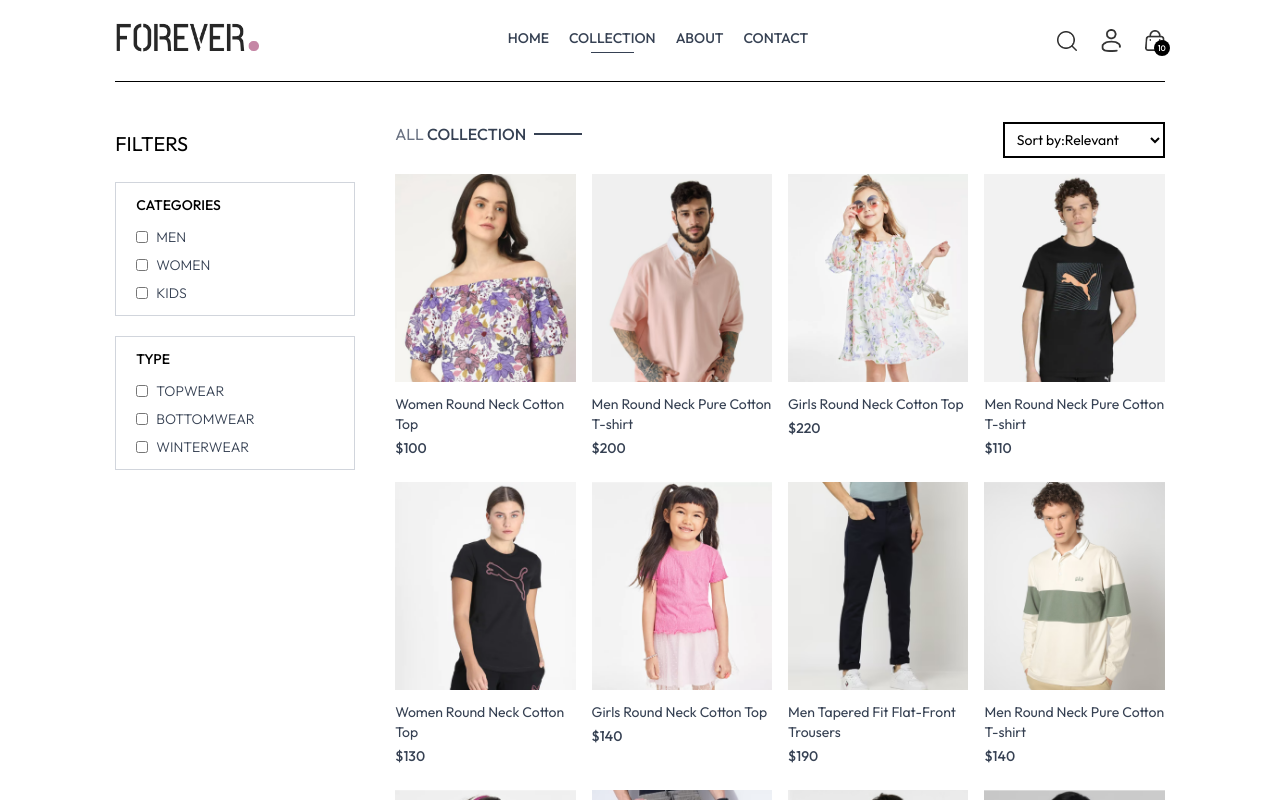
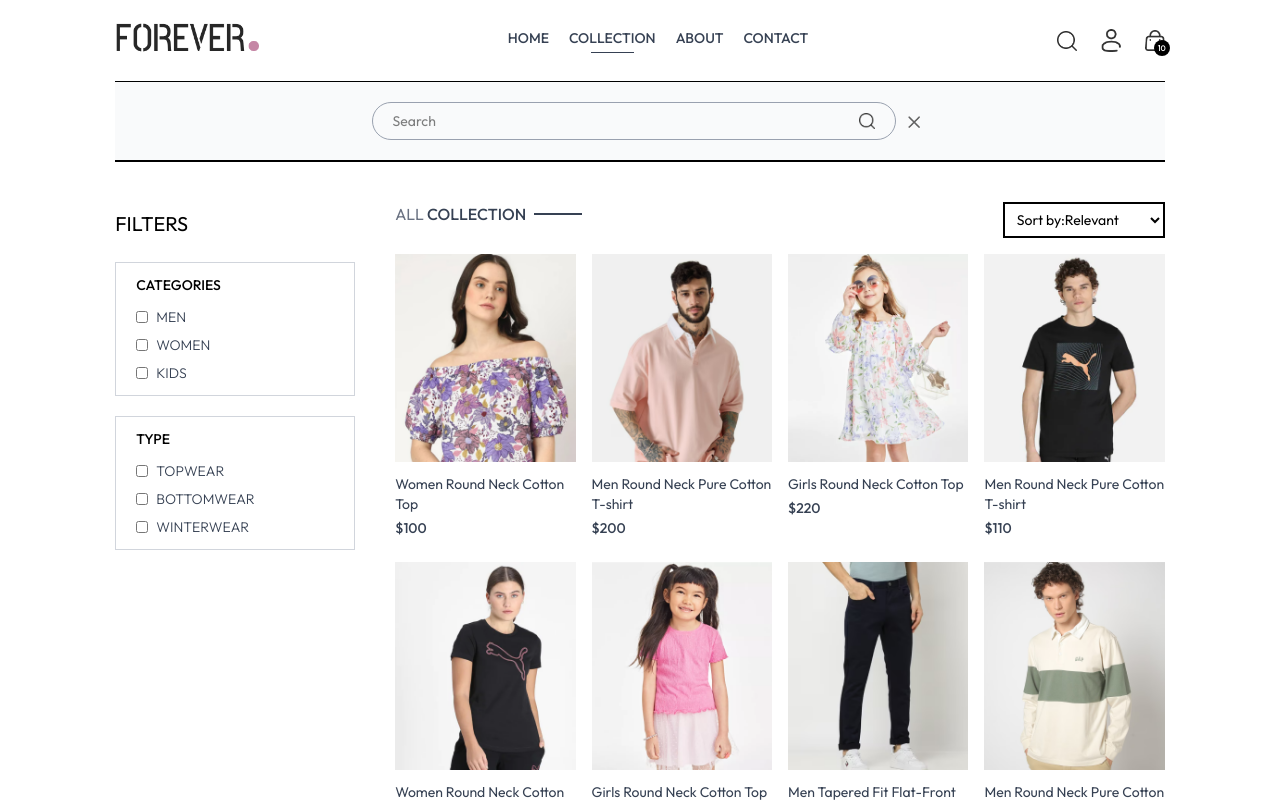
Before and after one commit to Arjun-P-Manoj/E-commerce, a React (Vite) app in the folder frontend/: page /collection in a window 1280 px wide. Both pictures are taken after a click on the picture 1066 px from the left and 40 px from the top of the page. Shown: the top 800 px of the page. Built offline with nearby package versions, Linux system fonts and the light colour scheme.

Commit message:
Created Search bar component and make it functional

```diff
--- a/frontend/src/App.jsx
+++ b/frontend/src/App.jsx
@@ -13,11 +13,13 @@
 
 import Footer from "./components/Footer";
 import Navbar from "./components/Navbar";
+import SearchBar from "./components/SearchBar";
 
 const App = () => {
   return (
     <div className="px-4 sm:px-[5vw] md:px-[7vw] lg:px-[9vw]">
       <Navbar />
+      <SearchBar/>
       <Routes>
         <Route path="/" element={<Home />} />
         <Route path="/collection" element={<Collection />} />
--- a/frontend/src/components/Navbar.jsx
+++ b/frontend/src/components/Navbar.jsx
@@ -1,8 +1,12 @@
-import React, { useState } from "react";
+import React, { useContext, useState } from "react";
 import { assets } from "../assets/frontend_assets/assets";
 import { NavLink, Link } from "react-router-dom";
+import { ShopContext } from "../context/ShopContext";
+
 const Navbar = () => {
   const [visible, setVisible] = useState(false);
+  const {setShowSearch} =useContext(ShopContext)
+
   return (
     <div className="flex items-center justify-between py-5 font-medium">
       <Link to={'/'}><img src={assets.logo} className="w-36" alt="logo" /></Link>
@@ -25,7 +29,7 @@
         </NavLink>
       </ul>
       <div className="flex items-center gap-6">
-        <img
+        <img onClick={()=>setShowSearch(true)}
           src={assets.search_icon}
           className="w-5 cursor-pointer"
           alt="search-icon"
--- /dev/null
+++ b/frontend/src/components/SearchBar.jsx
@@ -0,0 +1,42 @@
+import React, { useContext, useEffect, useState } from "react";
+import { ShopContext } from "../context/ShopContext";
+import { assets } from "../assets/frontend_assets/assets";
+import { useLocation } from "react-router-dom";
+
+const SearchBar = () => {
+  const { search, setSearch, showSearch, setShowSearch } =
+    useContext(ShopContext);
+  const [visible, setVisible] = useState(false);
+  const location = useLocation();
+
+  useEffect(() => {
+    if (location.pathname.includes("collection")) {
+      setVisible(true);
+    } else {
+      setVisible(false);
+    }
+  }, [location]);
+
+  return showSearch && visible ? (
+    <div className="border-t border-b bg-gray-50 text-center">
+      <div className="inline-flex items-center justify-center border border-gray-400 px-5 py-2 my-5 mx-3 rounded-full w-3/4 sm:w-1/2">
+        <input
+          value={search}
+          onChange={(e) => setSearch(e.target.value)}
+          className=" flex-1 outline-none bg-inherit text-sm"
+          type="text"
+          placeholder="Search"
+        />
+        <img className="w-4" src={assets.search_icon} alt="" />
+      </div>
+      <img
+        onClick={() => setShowSearch(false)}
+        className="inline w-3 cursor-pointer"
+        src={assets.cross_icon}
+        alt=""
+      />
+    </div>
+  ) : null;
+};
+
+export default SearchBar;
--- a/frontend/src/context/ShopContext.jsx
+++ b/frontend/src/context/ShopContext.jsx
@@ -1,13 +1,21 @@
-import  React,{ createContext } from "react";
+import React, { createContext, useState } from "react";
 import { products } from "../assets/frontend_assets/assets";
 
 export const ShopContext = createContext();
 const ShopContextProvider = (props) => {
   const currency = "$";
-  const delivery_fee=10;
+  const delivery_fee = 10;
+  const [search, setSearch] = useState("");
+  const [showSearch, setShowSearch] = useState(false);
 
   const value = {
-    products,currency,delivery_fee
+    products,
+    currency,
+    delivery_fee,
+    search,
+    setSearch,
+    showSearch,
+    setShowSearch,
   };
   return (
     <ShopContext.Provider value={value}>{props.children}</ShopContext.Provider>
--- a/frontend/src/pages/Collection.jsx
+++ b/frontend/src/pages/Collection.jsx
@@ -5,7 +5,7 @@
 import ProductItem from "../components/ProductItem";
 
 const Collection = () => {
-  const { products } = useContext(ShopContext);
+  const { products, search, showSearch } = useContext(ShopContext);
   const [showFilter, setShowFilter] = useState(false);
   const [filterProducts, setFilterProducts] = useState([]);
   const [category, setCategory] = useState([]);
@@ -30,6 +30,12 @@
 
   const applyFilter = () => {
     let productsCopy = products.slice();
+    if (showSearch && search) {
+      productsCopy = productsCopy.filter((item) =>
+        item.name.toLowerCase().includes(search.toLowerCase())
+      );
+    }
+
     if (category.length > 0) {
       productsCopy = productsCopy.filter((item) =>
         category.includes(item.category)
@@ -60,7 +66,7 @@
 
   useEffect(() => {
     applyFilter();
-  }, [category, subCategory]);
+  }, [category, subCategory, search, showSearch]);
 
   useEffect(() => {
     setFilterProducts(products);
```
